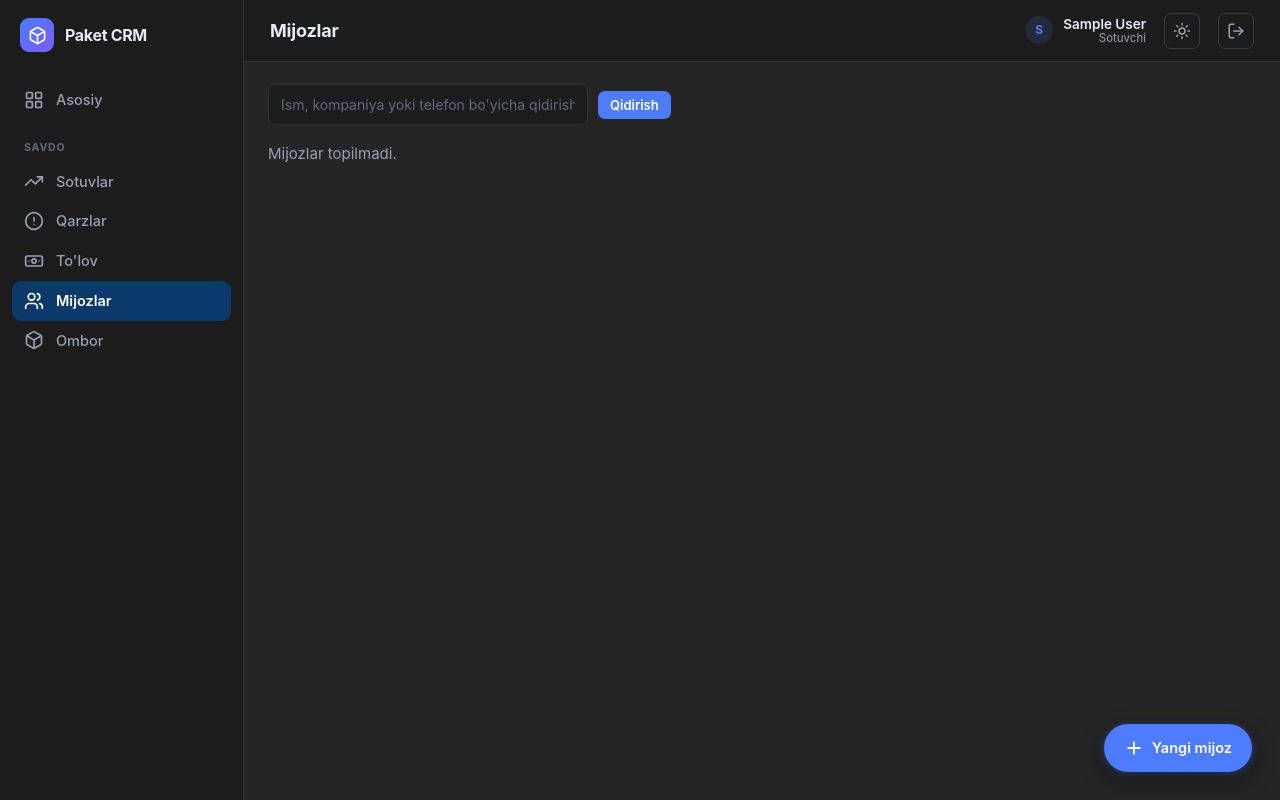
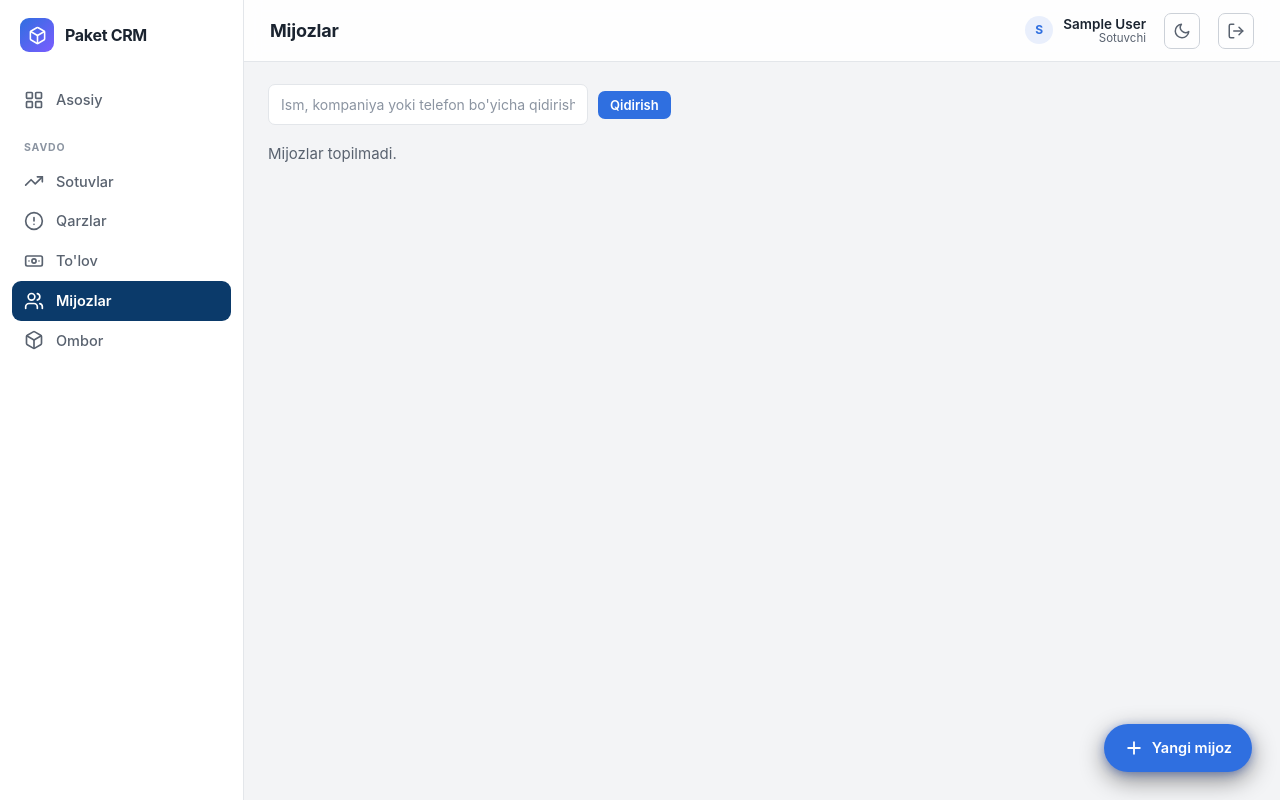
Before and after one commit to khusan2006/package-crm, a Django app: page /clients/ in a window 1280 px wide. Run offline with Django 5.2, Linux system fonts and the light colour scheme; the visitor is signed in with stand-in values (Sample User, id 1); data that the repository does not hold is empty.

Commit message:
Default to a light theme, with dark as an opt-in
Flip the CSS custom-property blocks so :root holds the light palette and
html[data-theme="dark"] is the override; update the pre-paint script and the
toggle to persist "dark" instead of "light".

Co-Authored-By: Claude Opus 4.8 <noreply@anthropic.com>

```diff
--- a/static/css/app.css
+++ b/static/css/app.css
@@ -1,11 +1,64 @@
 /* ============================================================
-   Paket CRM — dark admin theme
+   Paket CRM — light admin theme (dark opt-in via [data-theme="dark"])
    ============================================================ */
 
 :root {
+  color-scheme: light;
+
+  /* Surfaces (light → dark) */
+  --bg: #f3f4f6;
+  --sidebar: #ffffff;
+  --surface: #ffffff;
+  --surface-2: #eceef1;
+  --surface-hover: #f1f3f6;
+  --input: #ffffff;
+  --table-bg: #ffffff;
+  --table-head: #f0f2f5;
+
+  /* Lines */
+  --border: #e3e6ea;
+  --border-strong: #ccd1d8;
+
+  /* Text */
+  --text: #1b2430;
+  --text-muted: #59626f;
+  --text-faint: #8b94a1;
+
+  /* Accent */
+  --accent: #2f6fe0;
+  --accent-hover: #2560c8;
+  --accent-soft: rgba(47, 111, 224, 0.10);
+  --accent-ring: rgba(47, 111, 224, 0.30);
+
+  /* Semantic */
+  --success: #128a54;
+  --success-soft: #dcf3e8;
+  --warning: #9a7500;
+  --warning-soft: #fbeec4;
+  --danger: #cc2a29;
+  --danger-soft: #fbe0e0;
+
+  --topbar-bg: rgba(255, 255, 255, 0.9);
+
+  /* Radius */
+  --r-sm: 7px;
+  --r: 10px;
+  --r-lg: 14px;
+  --r-pill: 999px;
+
+  --shadow: 0 1px 2px rgba(20, 30, 50, 0.08);
+  --shadow-lg: 0 12px 32px rgba(20, 30, 50, 0.16);
+
+  --sidebar-w: 244px;
+}
+
+/* ============================================================
+   Dark theme
+   ============================================================ */
+
+html[data-theme="dark"] {
   color-scheme: dark;
 
-  /* Surfaces (dark → light) */
   --bg: #252525;
   --sidebar: #1c1c1c;
   --surface: #252525;
@@ -226,9 +226,9 @@ h2 { font-size: 15px; font-weight: 600; margin: 0 0 14px; letter-spacing: -0.01e
 .icon-btn:hover { background: var(--surface-hover); color: var(--text); border-color: var(--border-strong); }
 .icon-btn svg { width: 18px; height: 18px; }
 
-#theme-toggle .ico-moon { display: none; }
-html[data-theme="light"] #theme-toggle .ico-sun { display: none; }
-html[data-theme="light"] #theme-toggle .ico-moon { display: block; }
+#theme-toggle .ico-sun { display: none; }
+html[data-theme="dark"] #theme-toggle .ico-moon { display: none; }
+html[data-theme="dark"] #theme-toggle .ico-sun { display: block; }
 
 .content { padding: 22px 24px 48px; max-width: none; width: 100%; margin: 0; }
 
--- a/templates/base.html
+++ b/templates/base.html
@@ -9,8 +9,8 @@
     // Apply saved theme before first paint to avoid a flash
     (function () {
       try {
-        if (localStorage.getItem('theme') === 'light') {
-          document.documentElement.setAttribute('data-theme', 'light');
+        if (localStorage.getItem('theme') === 'dark') {
+          document.documentElement.setAttribute('data-theme', 'dark');
         }
       } catch (e) {}
     })();
@@ -147,15 +147,15 @@
 {% endif %}
 
 <script>
-  // Theme toggle (dark default, light saved in localStorage)
+  // Theme toggle (light default, dark saved in localStorage)
   (function () {
     var toggle = document.getElementById('theme-toggle');
     if (!toggle) { return; }
     toggle.addEventListener('click', function () {
-      var isLight = document.documentElement.getAttribute('data-theme') === 'light';
-      var next = isLight ? 'dark' : 'light';
-      if (next === 'light') {
-        document.documentElement.setAttribute('data-theme', 'light');
+      var isDark = document.documentElement.getAttribute('data-theme') === 'dark';
+      var next = isDark ? 'light' : 'dark';
+      if (next === 'dark') {
+        document.documentElement.setAttribute('data-theme', 'dark');
       } else {
         document.documentElement.removeAttribute('data-theme');
       }
```
Also changed, not shown: other parts of static/css/app.css (+0 -53 lines).
